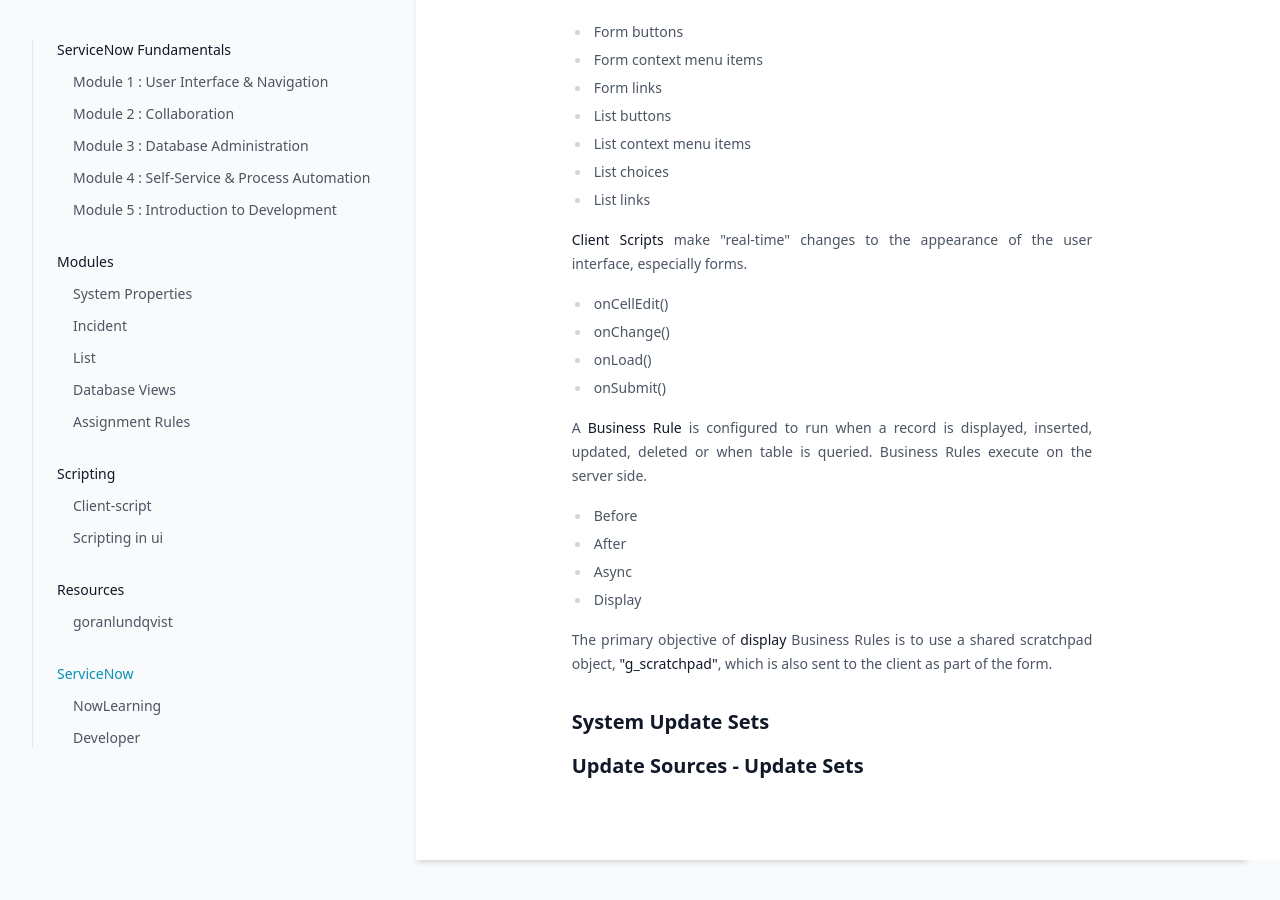
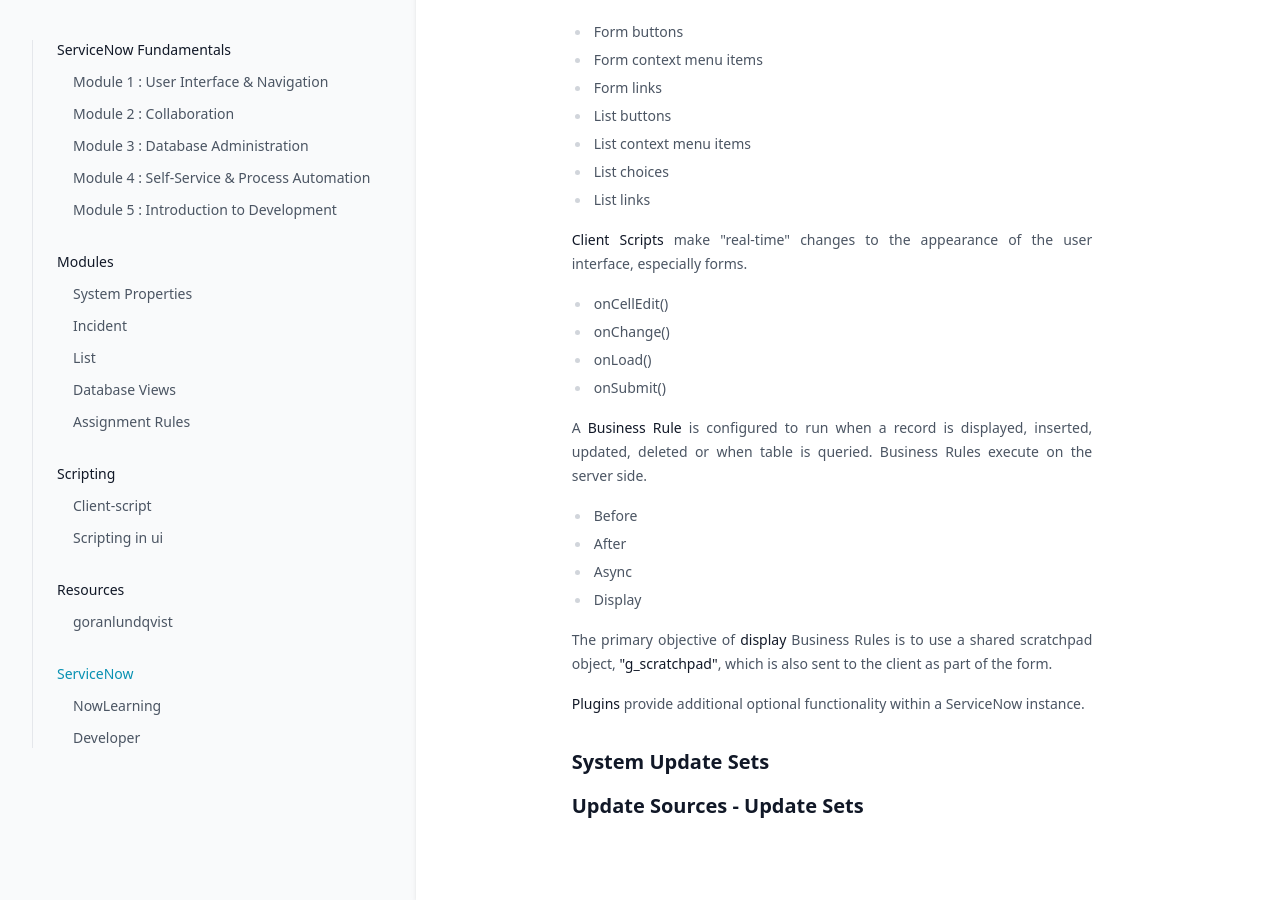
Before and after one commit to greglejeune/ebook, a Jekyll site: the page built from _servicenow/2021-11-01-snf-module5.md, in a window 1280 px wide and 900 px high, scrolled down 607 px. Built offline with Jekyll 4.4.1, drawn with Linux system fonts in a browser that asks for light colours.

Commit message:
Update 2021-11-01-snf-module5.md

```diff
--- a/_servicenow/2021-11-01-snf-module5.md
+++ b/_servicenow/2021-11-01-snf-module5.md
@@ -59,5 +59,10 @@ category: snf
     The primary objective of <strong>display</strong> Business Rules is to use a shared scratchpad object, <strong>"g_scratchpad"</strong>, which is also sent to the client as part of the form.
 </p>
 
+<p style="text-align: justify;">
+    <strong>Plugins</strong> provide additional optional functionality within a ServiceNow instance.
+</p>
+
 <h2>System Update Sets</h2>
+
 <h2>Update Sources - Update Sets</h2>
```
